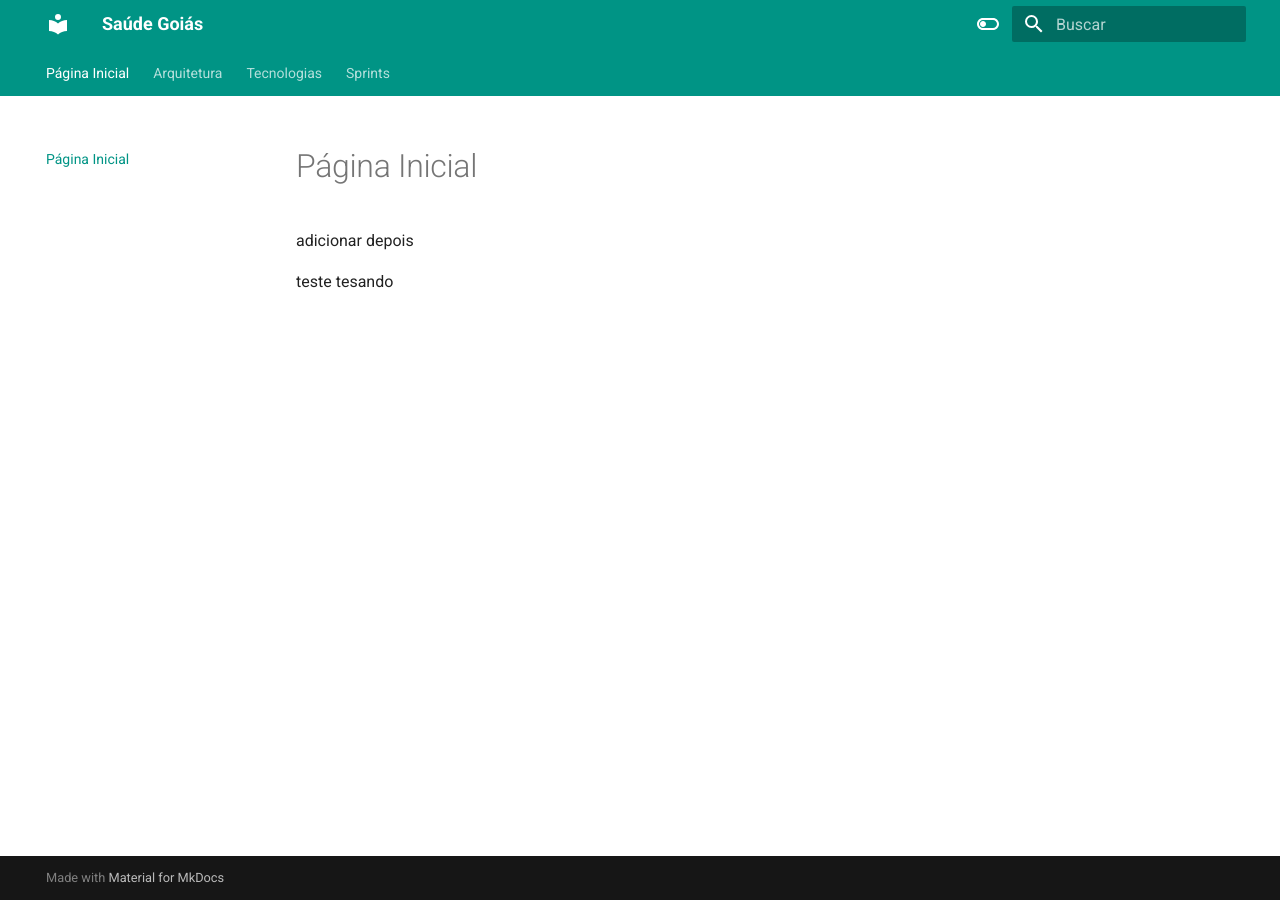
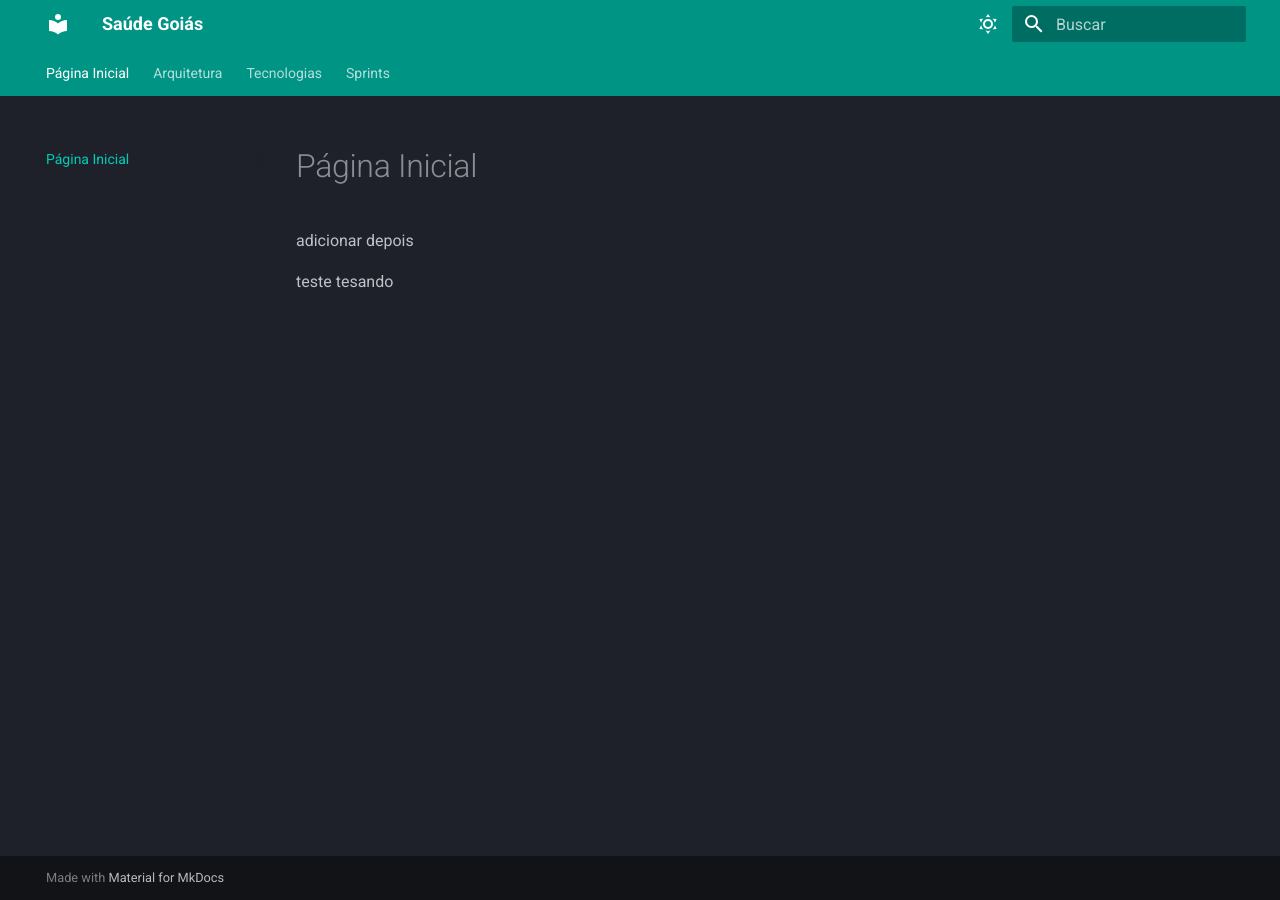
Before and after one commit to unb-mds/Gastos-DF-Squad12, an MkDocs documentation site: the page built from docs/index.md, in a window 1280 px wide. Built offline with MkDocs 1.6.1 and Material for MkDocs 9.7.7, drawn with Linux system fonts in a browser that asks for light colours.

Commit message:
Update mkdocs.yml
incrementado icones e dark mode default

```diff
--- a/mkdocs.yml
+++ b/mkdocs.yml
@@ -13,15 +13,16 @@ theme:
     - content.code.copy
   language: pt-BR
   palette:
-    - scheme: default
+    - scheme: slate
       toggle:
-        icon: material/toggle-switch-off-outline
+        icon: material/weather-sunny
         name: Switch to dark mode
       primary: teal
       accent: purple
-    - scheme: slate
+
+    - scheme: default
       toggle:
-        icon: material/toggle-switch
+        icon: material/weather-night
         name: Switch to light mode
       primary: teal
       accent: lime
```
